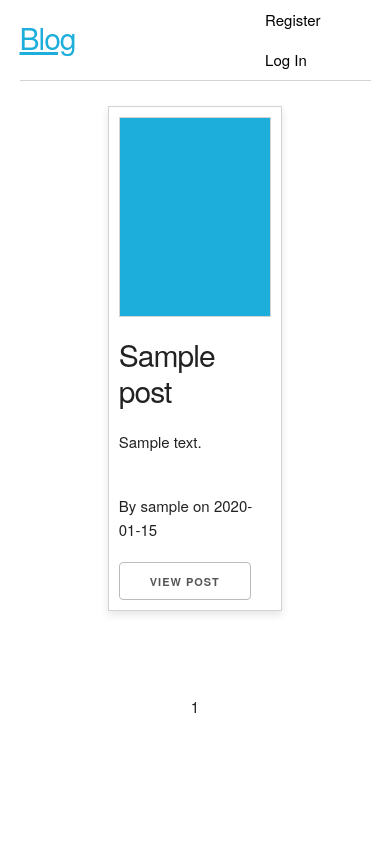
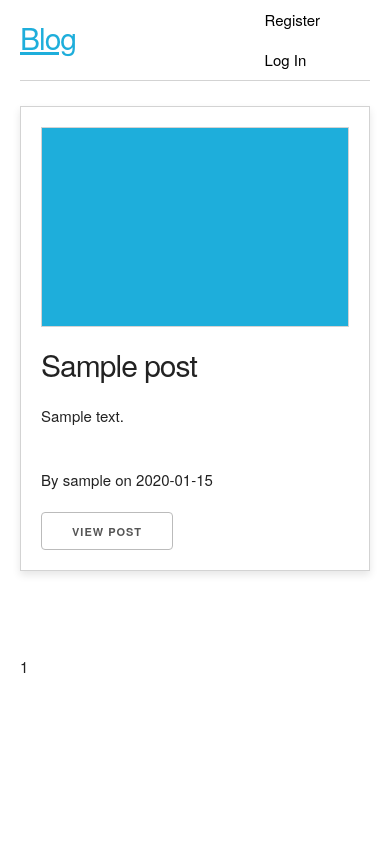
Before and after one commit to travoroguna/blog-app, a Flask app: page / in a window 390 px wide. Run offline with Flask 3, Linux system fonts and the light colour scheme; tables that the repository leaves empty hold one stand-in row (values such as "Sample post").

Commit message:
updated styles

```diff
--- a/blog/static/css/style.css
+++ b/blog/static/css/style.css
@@ -5,18 +5,16 @@
 }
 
 body {
-    /* width: 100vw; */
+    width: 100vw;
     height: 100vh;
     display: flex;
-    padding: 0px 0px;
+    padding: 0px 20px;
     flex-direction: column;
-    align-items: center;
 }
 
 .create{
     display: flex;
     height: 80vh;
-    width: 95%;
 }
 
 
@@ -24,7 +22,7 @@ body {
     border: 1px solid lightgray;
     padding: 20px;
     box-shadow: 0 4px 8px 0 rgba(0,0,0,0.1);
-    width: 90%;
+    width: 100%;
     max-width: 1200px;
     display: flex;
 }
@@ -105,7 +103,6 @@ nav {
     justify-content: space-between;
     margin-bottom: 3vh;
     border-bottom: 1px solid lightgray;
-    width: 90vw;
 }
 
 .nav-title{
@@ -149,7 +146,7 @@ nav h1{
 .auth-form{
     border: 1px solid lightgray;
     padding: 1rem;
-    padding-bottom: 5rem;
+    padding-bottom: 10rem;
     width: 50vw;
     min-width: 360px;
     max-width: 720px;
@@ -179,6 +176,10 @@ nav h1{
     width: 300px;
 }
 
+
+.pagination{
+    display: flex;
+}
 
 body > div > form > input[type=submit] {
     margin-top: 4rem;
@@ -338,6 +339,10 @@ body > div > form > input[type=submit] {
 }
 
 @media screen and (max-width: 720px) {
+    .post-box {
+        margin: 0rem 1rem;
+        padding: 1rem 1rem;
+    }
     .decoration{
         min-width: 0;
         height: 200px;
@@ -346,16 +351,16 @@ body > div > form > input[type=submit] {
 
     .post{
         flex-direction: column;
-        padding: 10px;
-    }
-
-    .post-box{
-        margin: 0rem 2rem;
-    padding: 2rem 2rem;
     }
 
     .post-content{
         height: 200px;
+    }
+
+    .create {
+        display: flex;
+        flex-direction: column;
+        height: max-content;
     }
 
     .post-edit{
```
